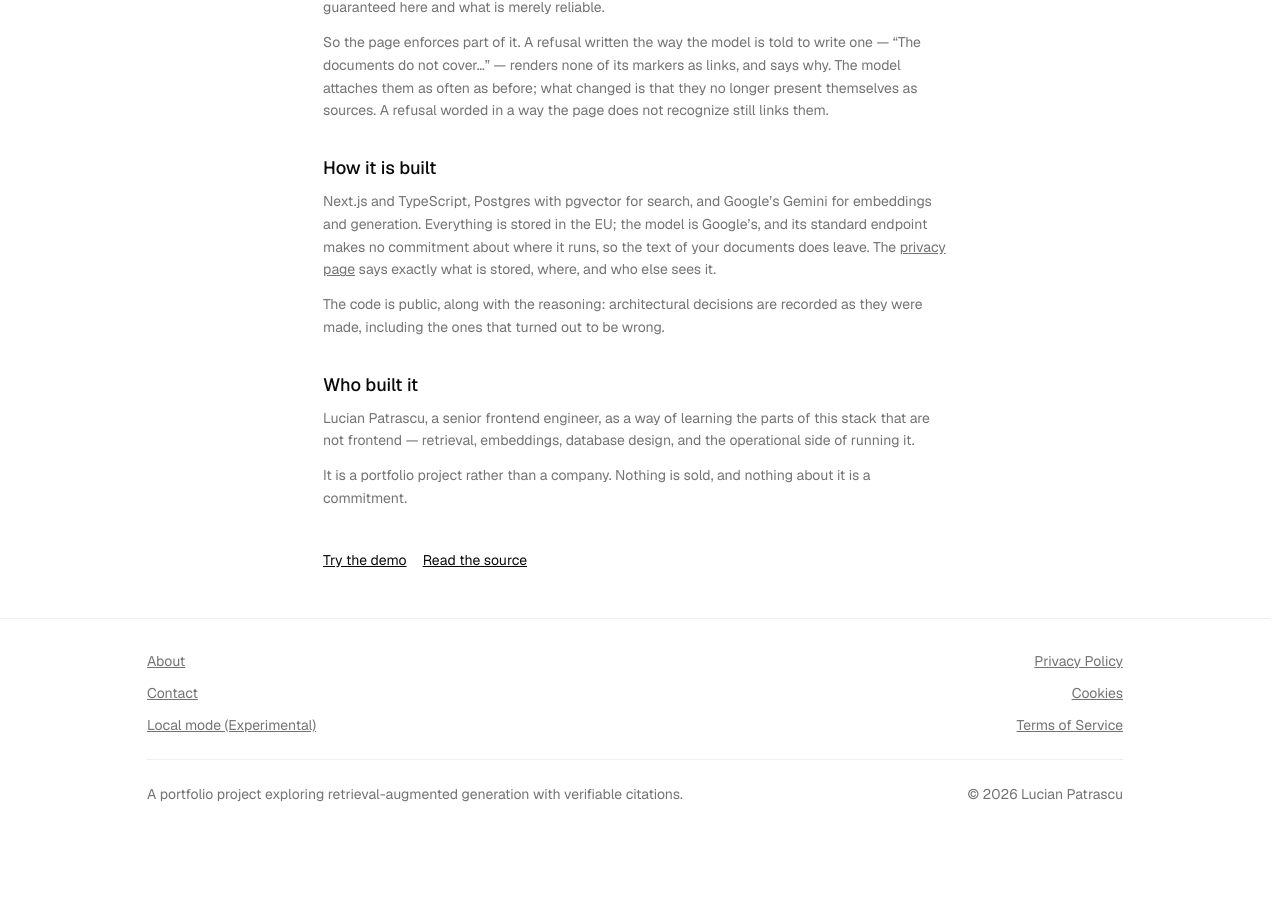
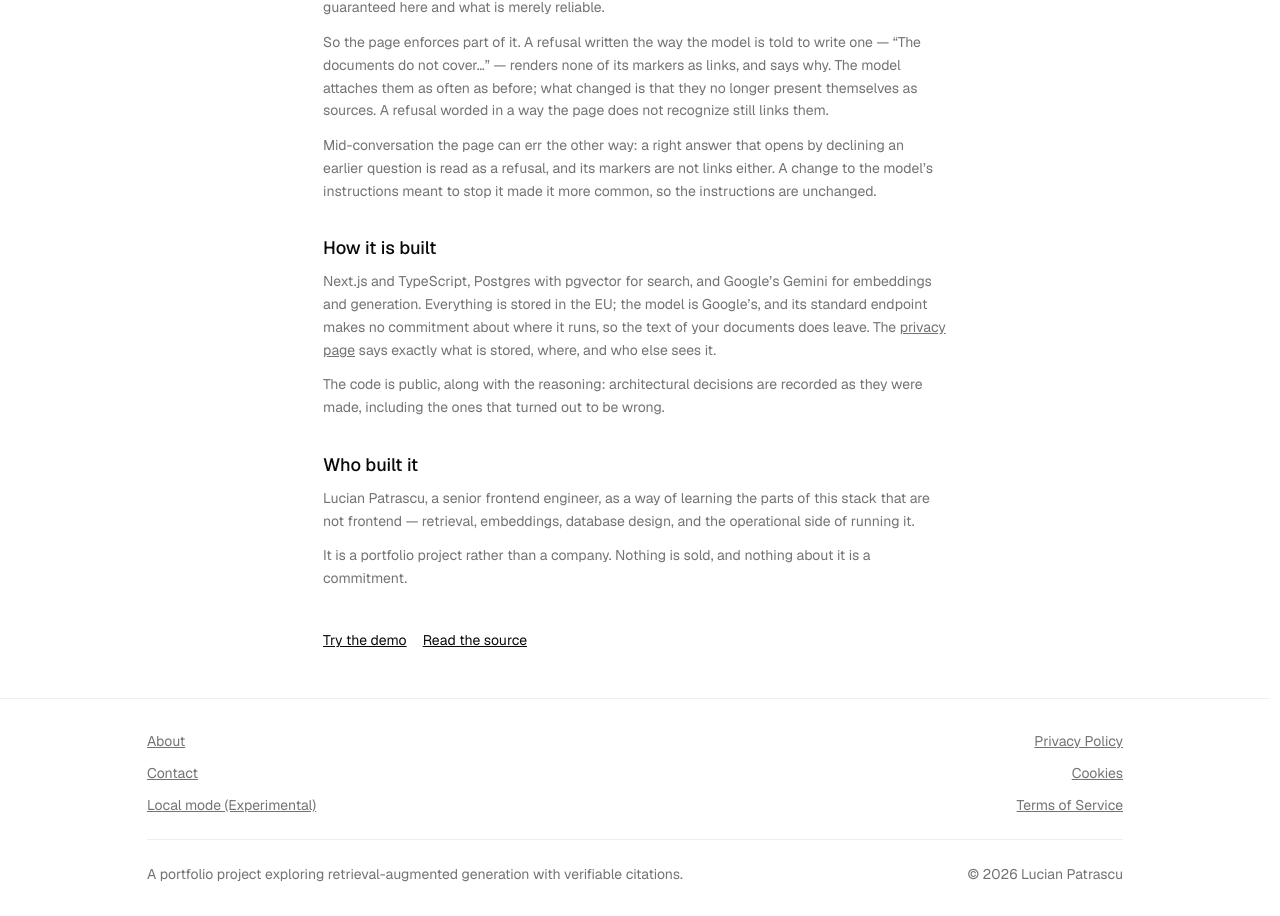
Before and after one commit to Patrascu-Lucian/CiteSeek, a Next.js app: page /about in a window 1280 px wide. Shown: the part 1358-2274 px from the top of the page. Before the commit the page ends 2194 px from the top, so only its background shows below. Built offline with nearby package versions, Linux system fonts and the light colour scheme; no server answers.

Commit message:
docs: a right answer read as a refusal mid-conversation, disclosed where the claims are made

```diff
--- a/app/(marketing)/about/page.tsx
+++ b/app/(marketing)/about/page.tsx
@@ -117,6 +117,13 @@ export default function AboutPage() {
           they no longer present themselves as sources. A refusal worded in a
           way the page does not recognize still links them.
         </p>
+        <p className="mt-3">
+          Mid-conversation the page can err the other way: a right answer that
+          opens by declining an earlier question is read as a refusal, and its
+          markers are not links either. A change to the model&rsquo;s
+          instructions meant to stop it made it more common, so the instructions
+          are unchanged.
+        </p>
       </Section>
 
       <Section title="How it is built">
```
Also changed, not shown: 2 other files (tests, documents, lock files or other folders).
